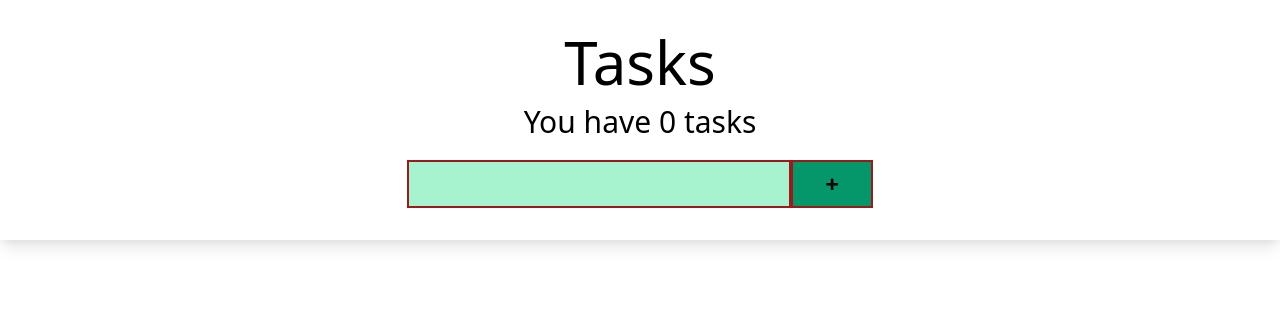
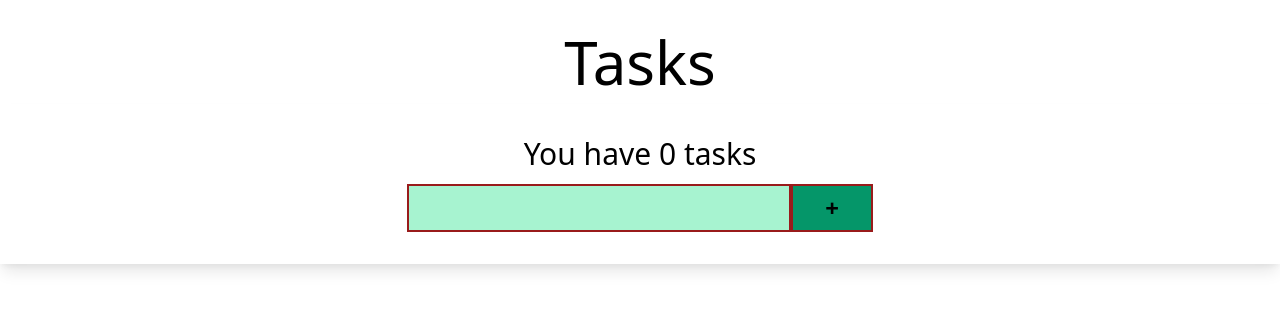
Before and after one commit to Scharif47/Todo-App, a React (Create React App) app: page / in a window 1280 px wide. Shown: the top 310 px of the page. Built offline with nearby package versions, Linux system fonts and the light colour scheme.

Commit message:
dynamic background added

```diff
--- a/src/Todo.js
+++ b/src/Todo.js
@@ -47,10 +47,21 @@ function Todo() {
   return (
     <div className="App mt-8">
       <h1 className="text-6xl mb-3">Tasks</h1>
+      <div
+        className={`p-8 shadow-lg pb-8 ${
+          tasks.length < 1
+            ? "bg-white"
+            : tasks.length < 4
+            ? "bg-green-400"
+            : tasks.length < 6
+            ? "bg-gradient-to-r from-yellow-400 via-red-500 to-pink-500"
+            : "bg-red-800"
+        }`}
+      >
         <h2 className="text-3xl mb-3">
           You have {tasks.length} {tasks.length === 1 ? "task" : "tasks"}
         </h2>
-      <div className="p-2 shadow-lg pb-8 flex justify-center">
+        <div className=" flex justify-center">
           <input
             className="border-2 text-xl border-red-800 w-96 h-12 px-1 bg-green-200"
             value={input}
@@ -63,6 +74,7 @@ function Todo() {
           >
             +
           </button>
+        </div>
       </div>
 
       <div
```
Lines whose indentation alone changed are shown as unchanged.
